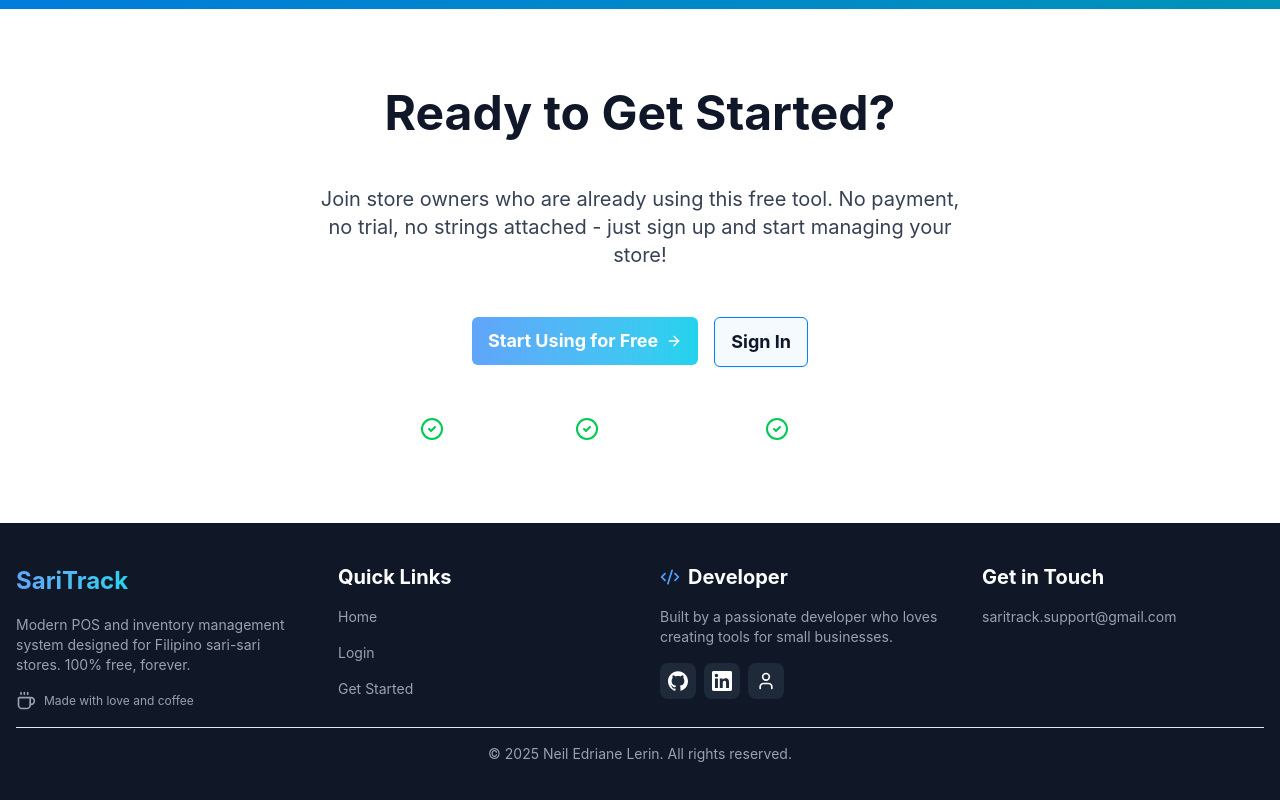
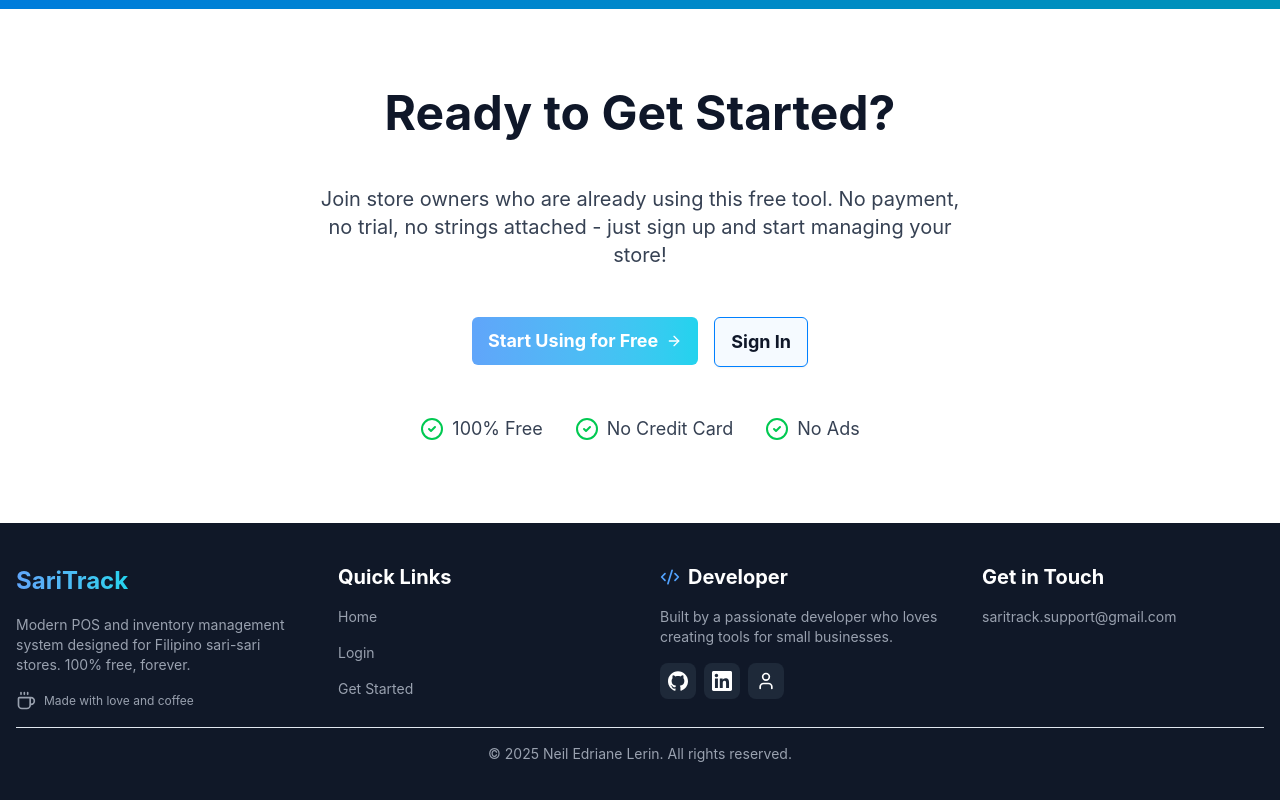
Before and after one commit to neillerin99/sari-track-frontend, a React (Vite) app: page / in a window 1280 px wide. Shown: the part 2273-3073 px from the top of the page. Built offline with nearby package versions, Linux system fonts and the light colour scheme.

Commit message:
fix: call to action section fixed text color

```diff
--- a/src/features/home/components/sections/Action.tsx
+++ b/src/features/home/components/sections/Action.tsx
@@ -46,15 +46,17 @@ export default function Action() {
         <div className="flex sm:flex-row flex-col gap-8">
           <Chip className="flex flex-row gap-2 items-center px-0 ">
             <CircleCheck className="text-green-500 font-bold" />
-            <p className="text-lg font-normal">100% Free</p>
+            <p className="text-lg font-normal text-(--subtext)">100% Free</p>
           </Chip>
           <Chip className="flex flex-row gap-2 items-center px-0 ">
             <CircleCheck className="text-green-500 font-bold" />
-            <p className="text-lg font-normal">No Credit Card</p>
+            <p className="text-lg font-normal text-(--subtext)">
+              No Credit Card
+            </p>
           </Chip>
           <Chip className="flex flex-row gap-2 items-center px-0 ">
             <CircleCheck className="text-green-500 font-bold" />
-            <p className="text-lg font-normal">No Ads</p>
+            <p className="text-lg font-normal text-(--subtext)">No Ads</p>
           </Chip>
         </div>
       </Wrapper>
```
